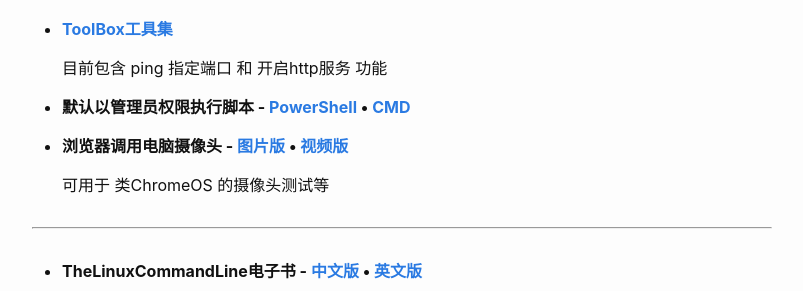
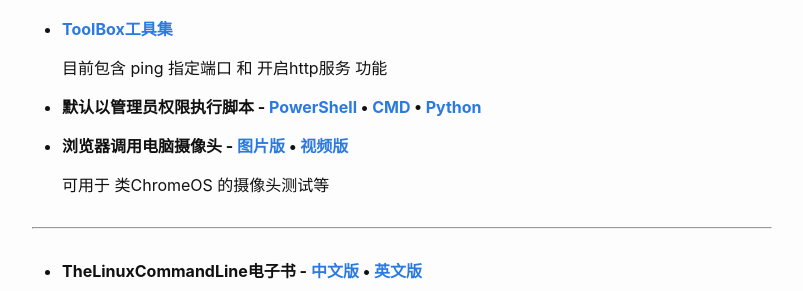
Before and after one commit to raoyi/raoyi.github.io, a Jekyll site: the page built from opensource/index.md, in a window 1280 px wide. Shown: the part 226-517 px from the top of the page, without its empty margins (238-1041 px from the left). Built offline with Jekyll 4.4.1, drawn with Linux system fonts in a browser that asks for light colours.

Commit message:
update opensource/index.md.
Signed-off-by: 一毛 <prcraoyi@qq.com>

```diff
--- a/opensource/index.md
+++ b/opensource/index.md
@@ -12,7 +12,7 @@
 
 	目前包含 ping 指定端口 和 开启http服务 功能
 
-- **默认以管理员权限执行脚本 - [PowerShell](https://gitee.com/raoyi/filestack/raw/master/runasadmin/admin.ps1) • [CMD](https://gitee.com/raoyi/filestack/raw/master/runasadmin/admin.bat)**
+- **默认以管理员权限执行脚本 - [PowerShell](https://gitee.com/raoyi/filestack/raw/master/runasadmin/admin.ps1) • [CMD](https://gitee.com/raoyi/filestack/raw/master/runasadmin/admin.bat) • [Python](https://gitee.com/raoyi/filestack/raw/master/runasadmin/admin.py)**
 
 - **浏览器调用电脑摄像头 - [图片版](https://raoyi.net/cam/cam.html) • [视频版](https://raoyi.net/cam/cam-v2.html)**
 
```
